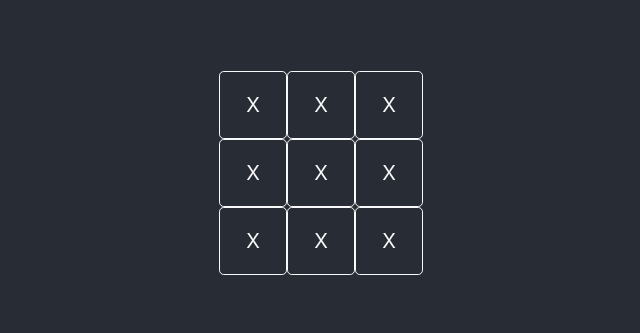
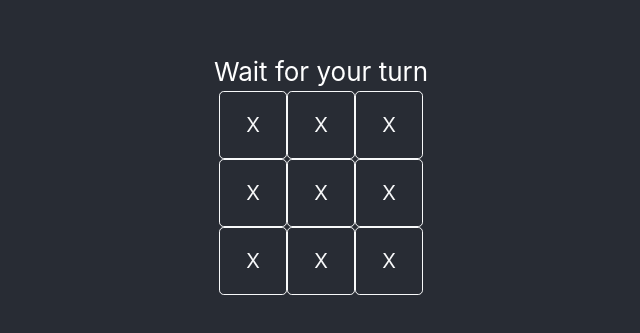
Before and after one commit to GowthamSiddarth/tic-tac-toe, a React (Create React App) app: page /play-game in a window 1280 px wide. Shown: the part 227-560 px from the top of the page, without its empty margins (319-959 px from the left). Built offline with nearby package versions, Linux system fonts and the light colour scheme.

Commit message:
Update notification for player's turn; cast boolean string literal into boolean

```diff
--- a/src/components/PlayGame.js
+++ b/src/components/PlayGame.js
@@ -1,5 +1,8 @@
-import React from "react";
-import "../App.css";
+import React, { useEffect, useState } from "react";
+
+import PropTypes from "prop-types";
+import { connect } from "react-redux";
+import { withRouter } from "react-router-dom";
 
 import { Button, Container, Row, Col } from "react-bootstrap";
 
@@ -32,9 +35,40 @@ function Board(props) {
 }
 
 function PlayGame(props) {
+    const [playerTurnNotification, setPlayerTurnNotification] = useState("Wait for Your Turn");
+
+    useEffect(() => {
+        props.myTurn ? setPlayerTurnNotification("Play Your Turn") : setPlayerTurnNotification("Wait for your turn");
+    }, [props.myTurn]);
+
     return (
-        <Board />
+        <Container>
+            <Row>
+                <Col>{playerTurnNotification}</Col>
+            </Row>
+            <Row>
+                <Col><Board /></Col>
+            </Row>
+        </Container>
     );
 }
 
-export default PlayGame;
+PlayGame.propTypes = {
+    playerId: PropTypes.string.isRequired,
+    gameRoomId: PropTypes.string.isRequired,
+    gameId: PropTypes.string.isRequired,
+    playerSymbol: PropTypes.string.isRequired,
+    myTurn: PropTypes.string.isRequired,
+    errorMessage: PropTypes.string
+};
+
+const mapStateToProps = state => ({
+    playerId: state.player.playerId,
+    gameRoomId: state.player.gameRoomId,
+    gameId: state.player.gameId,
+    playerSymbol: state.player.playerSymbol,
+    myTurn: state.player.myTurn,
+    errorMessage: state.error.errorMessage
+});
+
+export default connect(mapStateToProps, null)(withRouter(PlayGame));
--- a/src/redux/reducers/playerReducer.js
+++ b/src/redux/reducers/playerReducer.js
@@ -4,7 +4,8 @@ const initState = {
     playerId: undefined,
     gameRoomId: undefined,
     gameId: undefined,
-    playerSymbol: undefined
+    playerSymbol: undefined,
+    myTurn: undefined
 };
 
 export default function (state = initState, action) {
@@ -26,7 +27,8 @@ export default function (state = initState, action) {
             return {
                 ...state,
                 gameId: action.payload.game_id,
-                playerSymbol: action.payload.player_symbol
+                playerSymbol: action.payload.player_symbol,
+                myTurn: 'true' === action.payload.my_turn
             };
 
         default:
```
